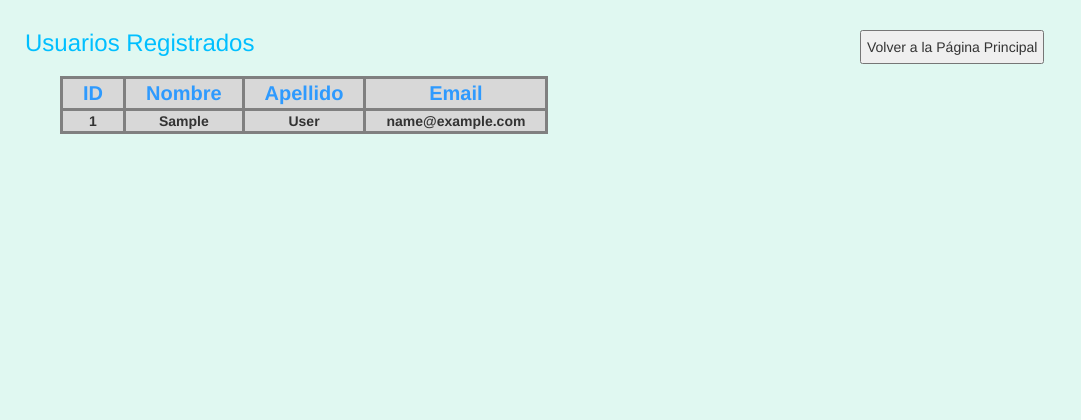
After one commit to CinthyaRG/Tuto_Django, a Django app: page /ver_usuarios in a window 1280 px wide. The commit adds this page. Shown: the top 420 px of the page, without its empty margins (0-1081 px from the left). Run offline with Django 3.2, Linux system fonts and the light colour scheme; tables that the repository leaves empty hold one stand-in row (values such as "Sample post"); lists and menus that the app fills with data are empty; some libraries are stand-ins or nearby versions.

Commit message:
change in the interface, added functionality to view users and link to enter the API Rest Framework

```diff
--- a/Tuto_Django/static/css/style.css
+++ b/Tuto_Django/static/css/style.css
@@ -11,6 +11,9 @@ h1 {
 	margin-bottom: 0px;
 }
 
+h2 {
+	color: #00BFFF;
+}
 
 label {
 	position: relative;
@@ -48,9 +51,12 @@ button {
 	top: 55px;
 	left: 270px;
 	padding: 5px;
+	margin-left: 10px;
+	margin-right: 10px;
 }
 
-button:hover {
+button:hover , .ppal:hover {
+	background: #BDBDBD;
 	border-color: #58D3F7;
 	border-style: solid;
 	border-radius: 5px;
@@ -69,6 +75,25 @@ footer {
 	width: 100%;
 }
 
+table {
+	margin-left: 60px;
+	margin-top: 10px;
+	background: #D8D8D8;
+
+}
+
+th {
+	text-align: center;
+	padding-left: 20px;
+	padding-right: 20px;
+	border: grey 3px solid;
+}
+
+a {
+
+	color: inherit;
+}
+
 #div_result {
 	position: relative;
 	display: inline-block;
@@ -79,7 +104,7 @@ footer {
 	padding: 0px;
 }
 
-#tabla {
+#menu {
 	background-color: mediumaquamarine;
 	font-size: 20px;
 	margin: 20px;
@@ -87,8 +112,28 @@ footer {
 	text-align: center;
 }
 
-a:hover {
+.menu:hover {
 	background-color: aquamarine;
 	text-decoration: none;
 	padding: 10px;
 }
+
+#ppal {
+	position: absolute;
+	display: inline-block;
+	top: 30px;
+	left: 850px;
+	padding: 5px;
+	margin-left: 10px;
+	margin-right: 10px;
+}
+
+.title {
+	font-size: 20px;
+	color: #2e9afe;
+}
+
+.values {
+	font-size: 18px;
+	color: #D8D8D8;
+}
--- a/Tuto_Django/templates/base.html
+++ b/Tuto_Django/templates/base.html
@@ -21,16 +21,16 @@
 
         {% block content %}
 
-            <div class="row" id="tabla">
+            <div class="row" id="menu">
 
                 <div class="col-md-4">
-                    <a href="#" id="test-ajax"> Pruebame! </a>
+                    <a class="menu" href="#" id="test-ajax"> Pruébame! </a>
                 </div>
                 <div class="col-md-4">
-                    <a href="{% url 'registro' %}">Registrarse</a>
+                    <a class="menu" href="{% url 'registro' %}">Registrarse</a>
                 </div>
                 <div class="col-md-4">
-                    <a href="{% url 'user-detail' %}">Consultar API</a>
+                    <a class="menu" href="{% url 'user-detail' %}">Consultar API</a>
                 </div>
 
             </div>
@@ -40,9 +40,10 @@
 
         {% endblock %}
 
+        {% block button %}
+        {% endblock %}
+
     </div>
-
-
 
 </body>
 
--- a/Tuto_Django/templates/resultado.html
+++ b/Tuto_Django/templates/resultado.html
@@ -12,7 +12,6 @@
     {% endblock %}
 
     {% block button %}
-
     {% endblock %}
 
 {% block footer %}
--- /dev/null
+++ b/Tuto_Django/templates/ver_usuarios.html
@@ -0,0 +1,45 @@
+{% extends "base.html" %}
+
+    {% block script %}
+    {% endblock %}
+
+    {% block content %}
+
+        <h1> Usuarios Registrados </h1>
+
+            {% csrf_token %}
+
+            <div class="row">
+
+
+                    <div>
+                        <table>
+                            <tr>
+                                <th class="title"> ID </th>
+                                <th class="title"> Nombre </th>
+                                <th class="title"> Apellido </th>
+                                <th class="title"> Email </th>
+                            </tr>
+                            {% for us in usuarios %}
+                            <tr>
+                                <th class="value"> {{us.id}} </th>
+                                <th class="value"> {{us.first_name}} </th>
+                                <th class="value"> {{us.last_name}} </th>
+                                <th class="value"> {{us.email}} </th>
+                            </tr>
+                            {% endfor %}
+
+                    </div>
+
+
+
+            </div>
+
+        </form>
+
+        <div>
+          <a href="{% url 'home' %}"><button id="ppal"> Volver a la Página Principal </button></a>
+        </div>
+
+
+    {% endblock %}
--- a/Tutorial/urls.py
+++ b/Tutorial/urls.py
@@ -14,4 +14,12 @@ urlpatterns = [
         r'^resultado$',
         HomeExtra.as_view(),
         name='resultado'),
+    url(
+        r'^exito$',
+        Exitoso.as_view(),
+        name='exitoso'),
+    url(
+        r'^ver_usuarios$',
+        VerUsuarios.as_view(),
+        name='ver_usuarios'),
 ]
--- a/Tutorial/views.py
+++ b/Tutorial/views.py
@@ -35,10 +35,24 @@ class Registro (FormView):
             user.email = post_values['email']
             user.save()
 
-            return HttpResponseRedirect(reverse_lazy('resultado'))
+            return HttpResponseRedirect(reverse_lazy('exitoso'))
         else:
             return render(request,'registro.html',{'form': form})
 
 
 class HomeExtra (TemplateView):
     template_name = 'resultado.html'
+
+
+class Exitoso (TemplateView):
+    template_name = 'exitoso.html'
+
+class VerUsuarios(TemplateView):
+    template_name = 'ver_usuarios.html'
+
+    def get_context_data(self, **kwargs):
+        context = super(
+            VerUsuarios, self).get_context_data(**kwargs)
+        usuarios = Usuarios.objects.all()
+        context['usuarios'] = usuarios
+        return context
```
Also changed, not shown: Tuto_Django/templates/exitoso.html (added, +15 -0 lines), 13 other files.
